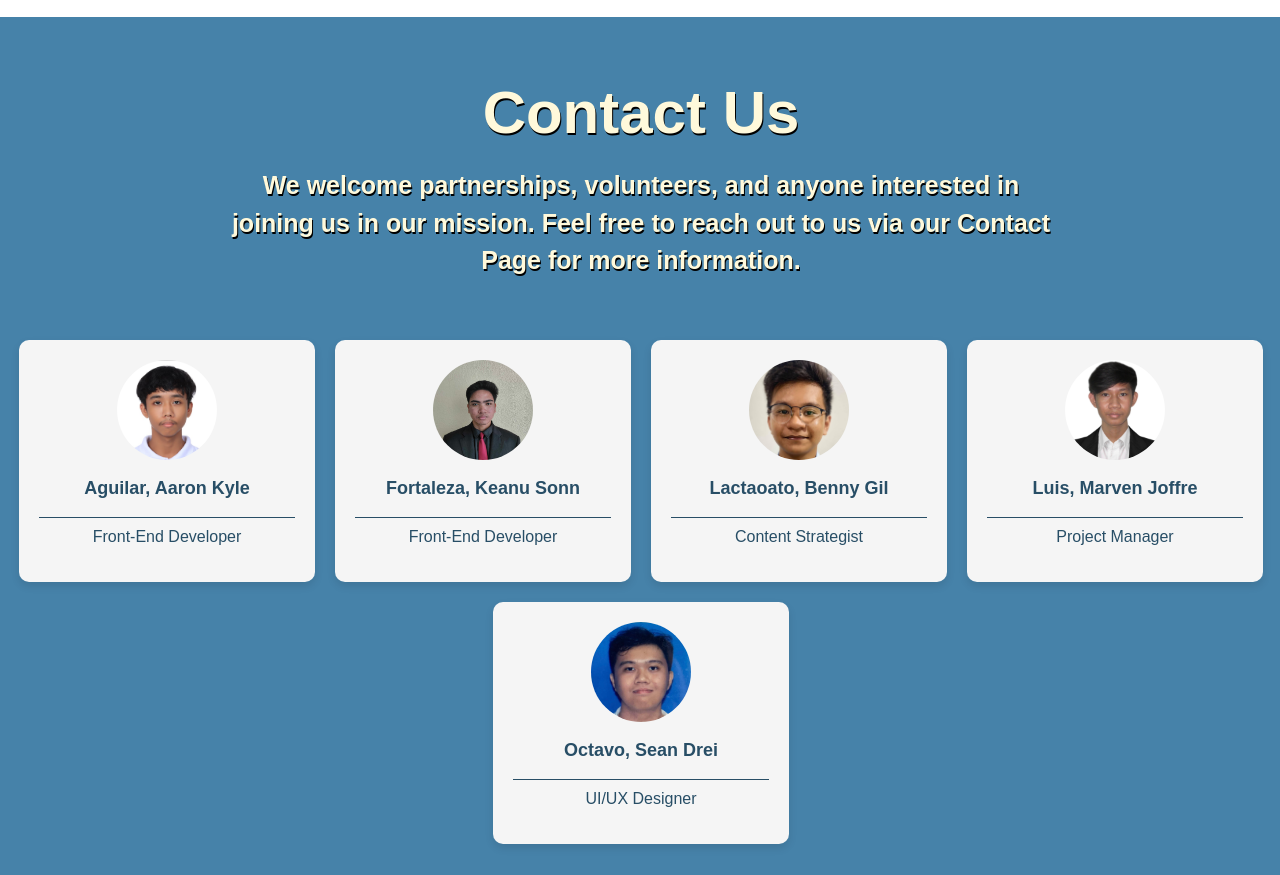
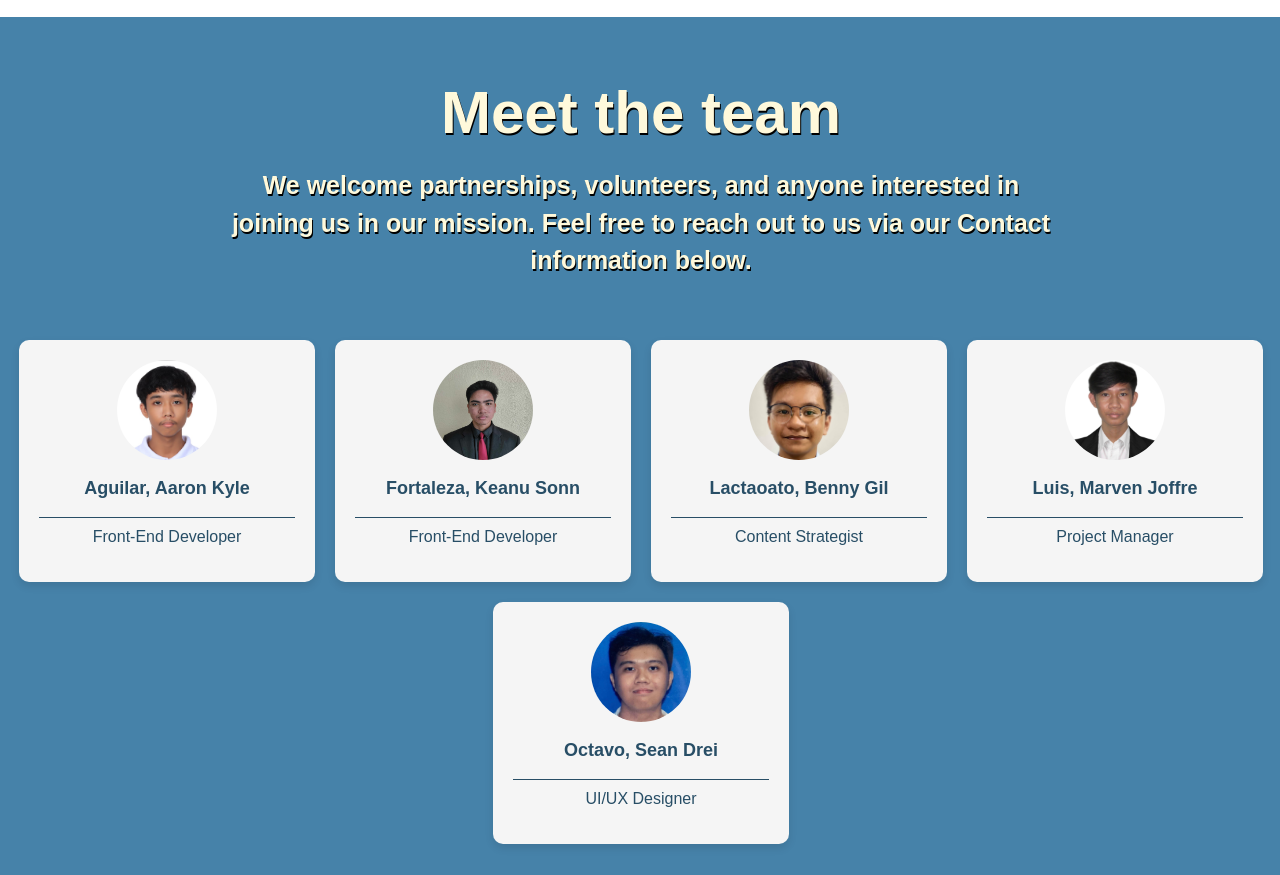
Before and after one commit to Nevram26/SEA_water, a plain HTML site: page html/about.html in a window 1280 px wide. Shown: the part 1398-2273 px from the top of the page. Drawn offline with Linux system fonts and the light colour scheme.

Commit message:
revision

```diff
--- a/html/about.html
+++ b/html/about.html
@@ -55,10 +55,10 @@
     </div>
 
     <div class="div-background-blue">
-        <h3 class="h3-center">Contact Us </h3>
+        <h3 class="h3-center">Meet the team </h3>
         <div class="team-intro-container">
             <p class="p-center"> We welcome partnerships, volunteers, and anyone interested in joining us in our
-                mission. Feel free to reach out to us via our Contact Page for more information.</p>
+                mission. Feel free to reach out to us via our Contact information below.</p>
         </div>
 
         <div class="team-section">
```
